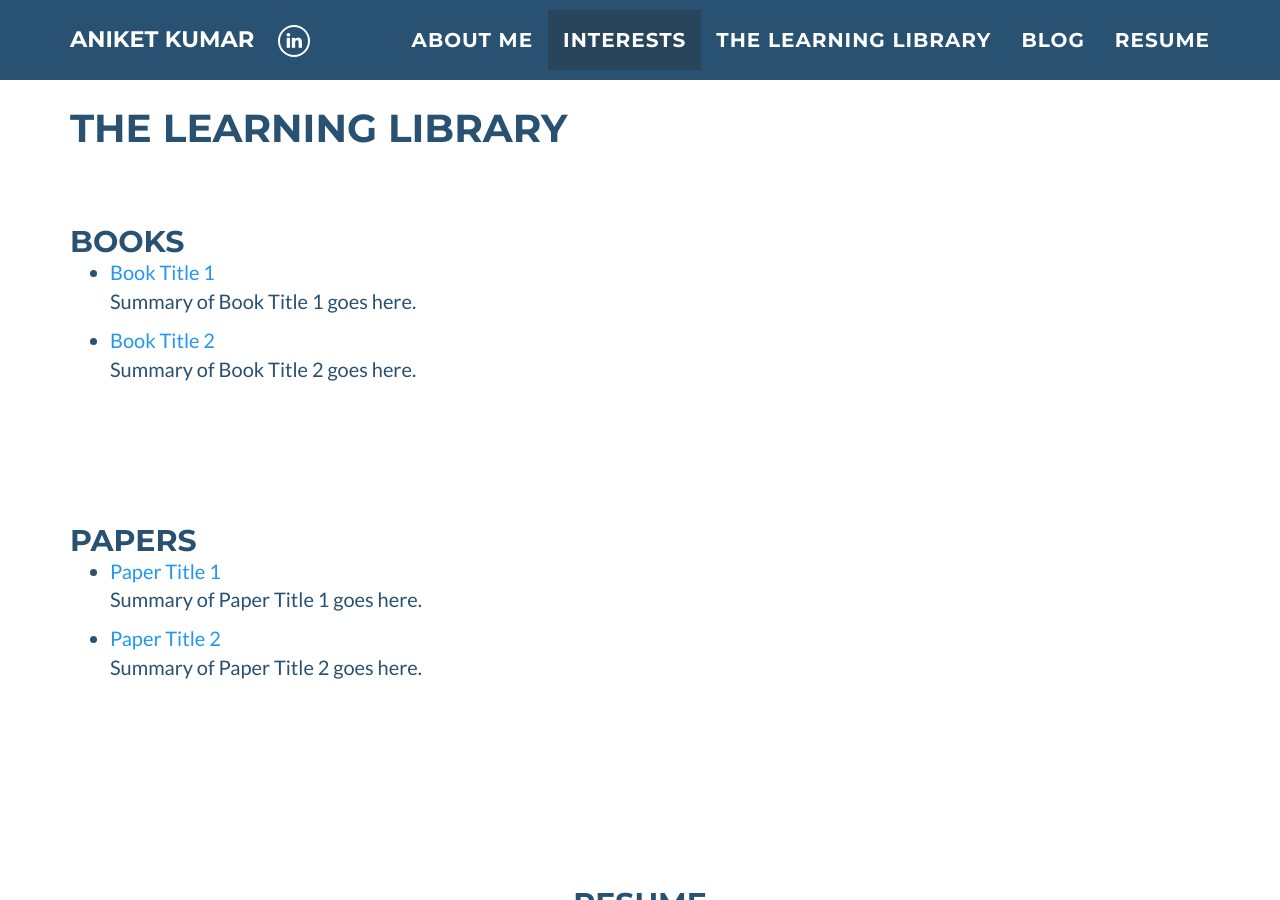
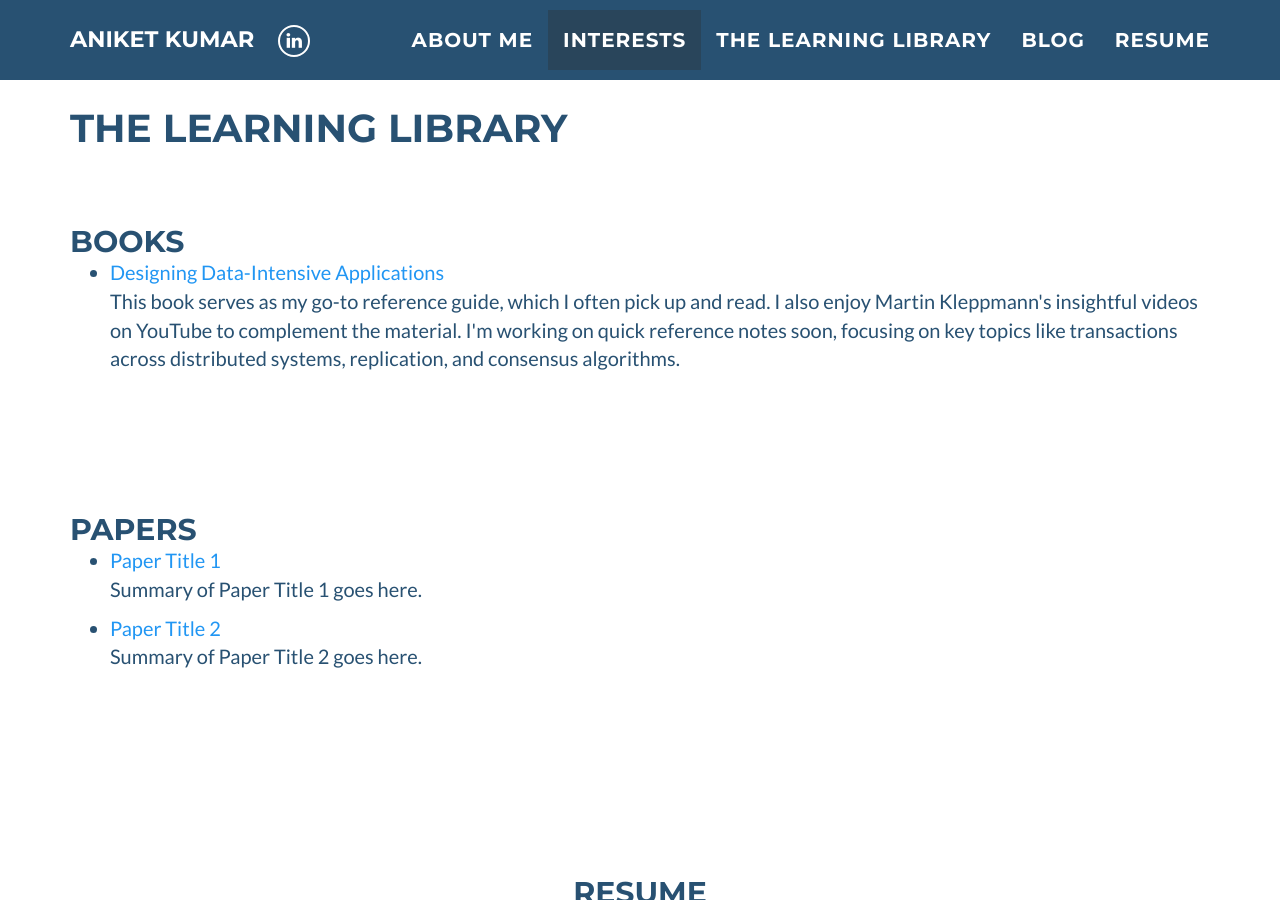
Before and after one commit to 007aniketkumar/007aniketkumar.github.io, a Jekyll site: the page built from index.html, in a window 1280 px wide and 900 px high, scrolled down 1982 px. Built offline with Jekyll 4.4.1, drawn with Linux system fonts in a browser that asks for light colours.

Commit message:
Update reading_list.html

```diff
--- a/_includes/reading_list.html
+++ b/_includes/reading_list.html
@@ -8,13 +8,15 @@
             <h2>Books</h2>
             <ul>
                 <li>
-                    <a href="https://example.com/book1" target="_blank">Book Title 1</a>
-                    <p>Summary of Book Title 1 goes here.</p>
+                    <a href="https://www.goodreads.com/en/book/show/23463279" target="_blank">Designing Data-Intensive Applications
+
+</a>
+                    <p>This book serves as my go-to reference guide, which I often pick up and read. I also enjoy Martin Kleppmann's insightful videos on YouTube to complement the material. I'm working on quick reference notes soon, focusing on key topics like transactions across distributed systems, replication, and consensus algorithms.</p>
                 </li>
-                <li>
+                <!--<li>
                     <a href="https://example.com/book2" target="_blank">Book Title 2</a>
                     <p>Summary of Book Title 2 goes here.</p>
-                </li>
+                </li>-->
                 <!-- Add more books as needed -->
             </ul>
         </section>
```
